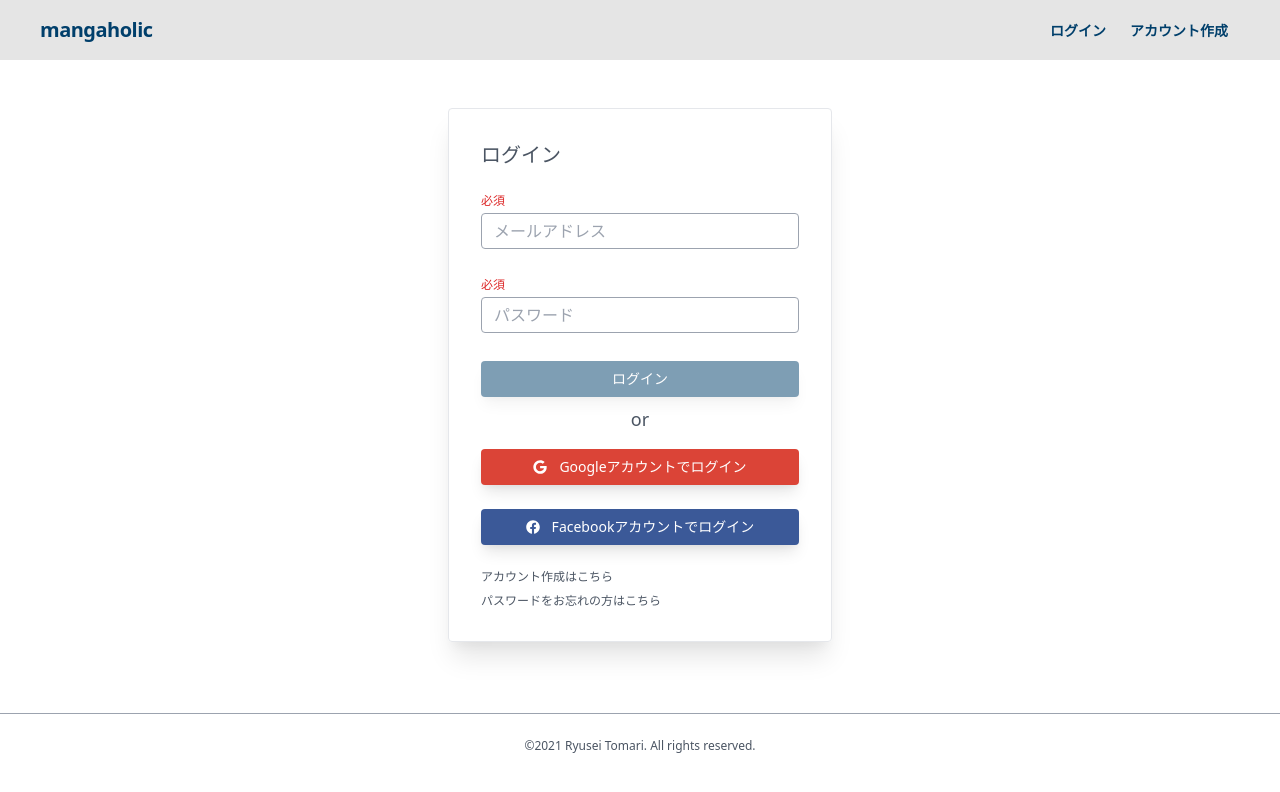
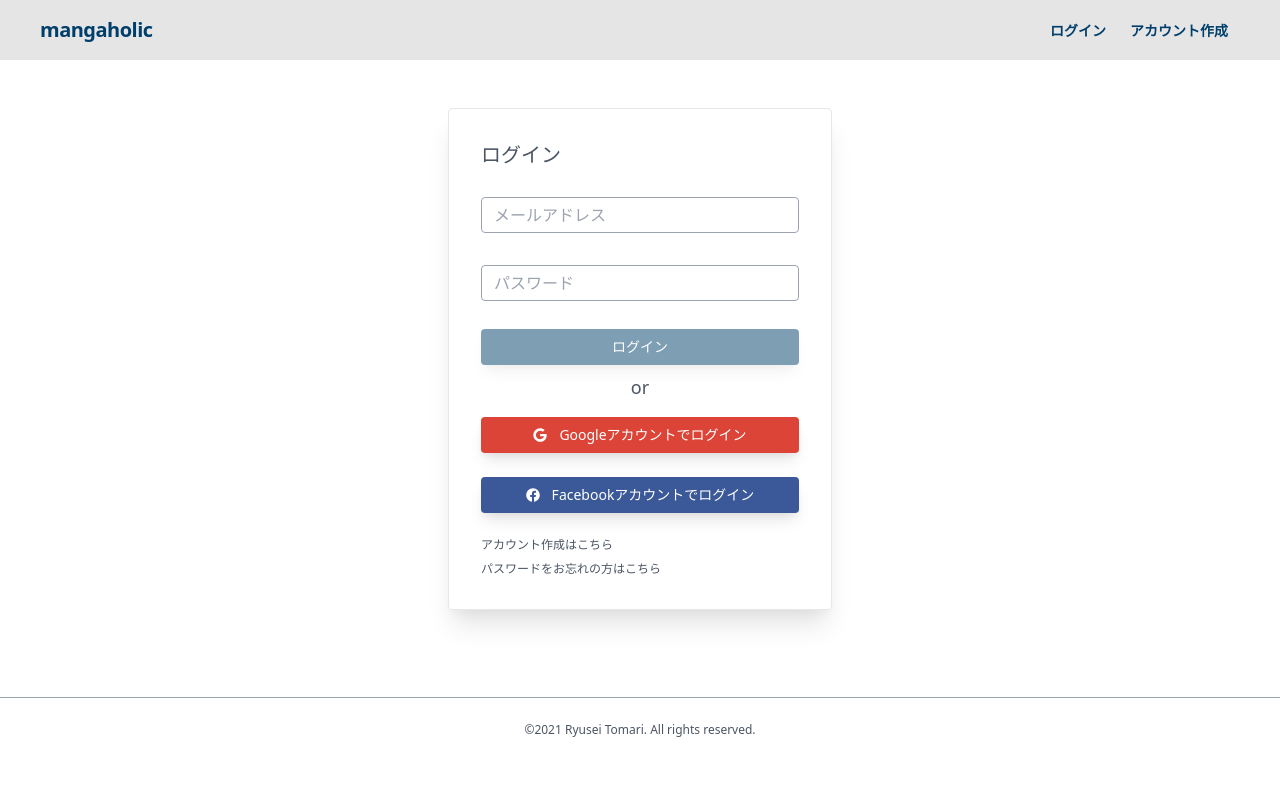
Before and after one commit to TomariRyusei/mangaholic, a React (Create React App) app: page /login in a window 1280 px wide. Shown: the top 792 px of the page. Built offline with nearby package versions, Linux system fonts and the light colour scheme; no server answers.

Commit message:
delete unnecessary word

```diff
--- a/src/components/organisms/form/LoginForm.tsx
+++ b/src/components/organisms/form/LoginForm.tsx
@@ -29,7 +29,7 @@ export const LoginForm: VFC = () => {
       </div>
       <div className="mb-6">
         <p className="text-xs text-red-600">
-          {emailValidationMsg ? emailValidationMsg : "必須"}
+          {emailValidationMsg ?? emailValidationMsg}
         </p>
         <PrimaryInput
           type={"email"}
@@ -42,7 +42,7 @@ export const LoginForm: VFC = () => {
       </div>
       <div className="mb-6">
         <p className="text-xs text-red-600">
-          {passwordValidationMsg ? passwordValidationMsg : "必須"}
+          {passwordValidationMsg ?? passwordValidationMsg}
         </p>
         <PrimaryInput
           type={"password"}
--- a/src/components/organisms/form/RegisterForm.tsx
+++ b/src/components/organisms/form/RegisterForm.tsx
@@ -40,7 +40,7 @@ export const RegisterForm: VFC = () => {
       </div>
       <div className="mb-6">
         <p className="text-xs text-red-600">
-          {emailValidationMsg ? emailValidationMsg : "必須"}
+          {emailValidationMsg ?? emailValidationMsg}
         </p>
         <PrimaryInput
           type={"email"}
@@ -52,7 +52,7 @@ export const RegisterForm: VFC = () => {
       </div>
       <div className="mb-6">
         <p className="text-xs text-red-600">
-          {passwordValidationMsg ? passwordValidationMsg : "必須"}
+          {passwordValidationMsg ?? passwordValidationMsg}
         </p>
         <PrimaryInput
           type={"password"}
```
